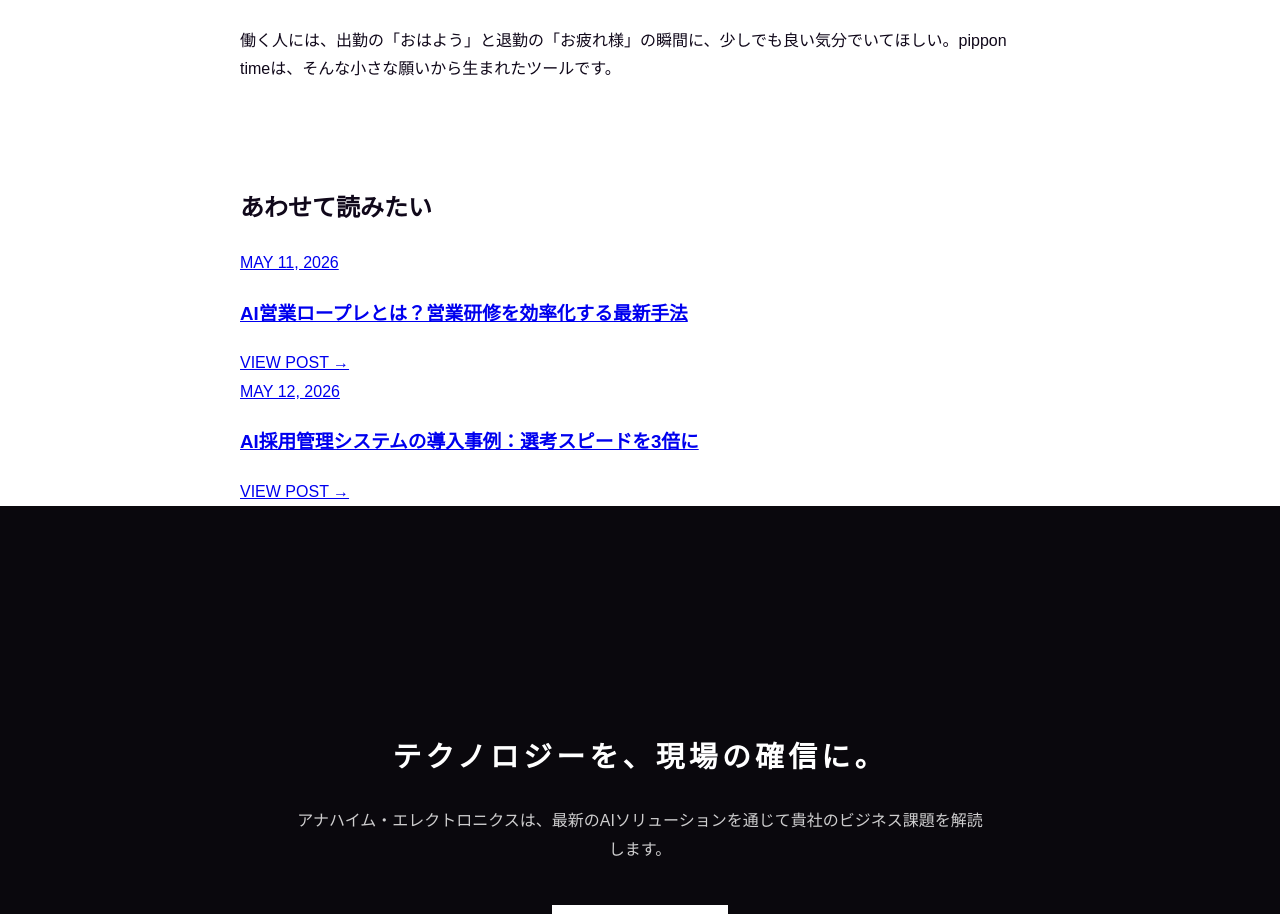
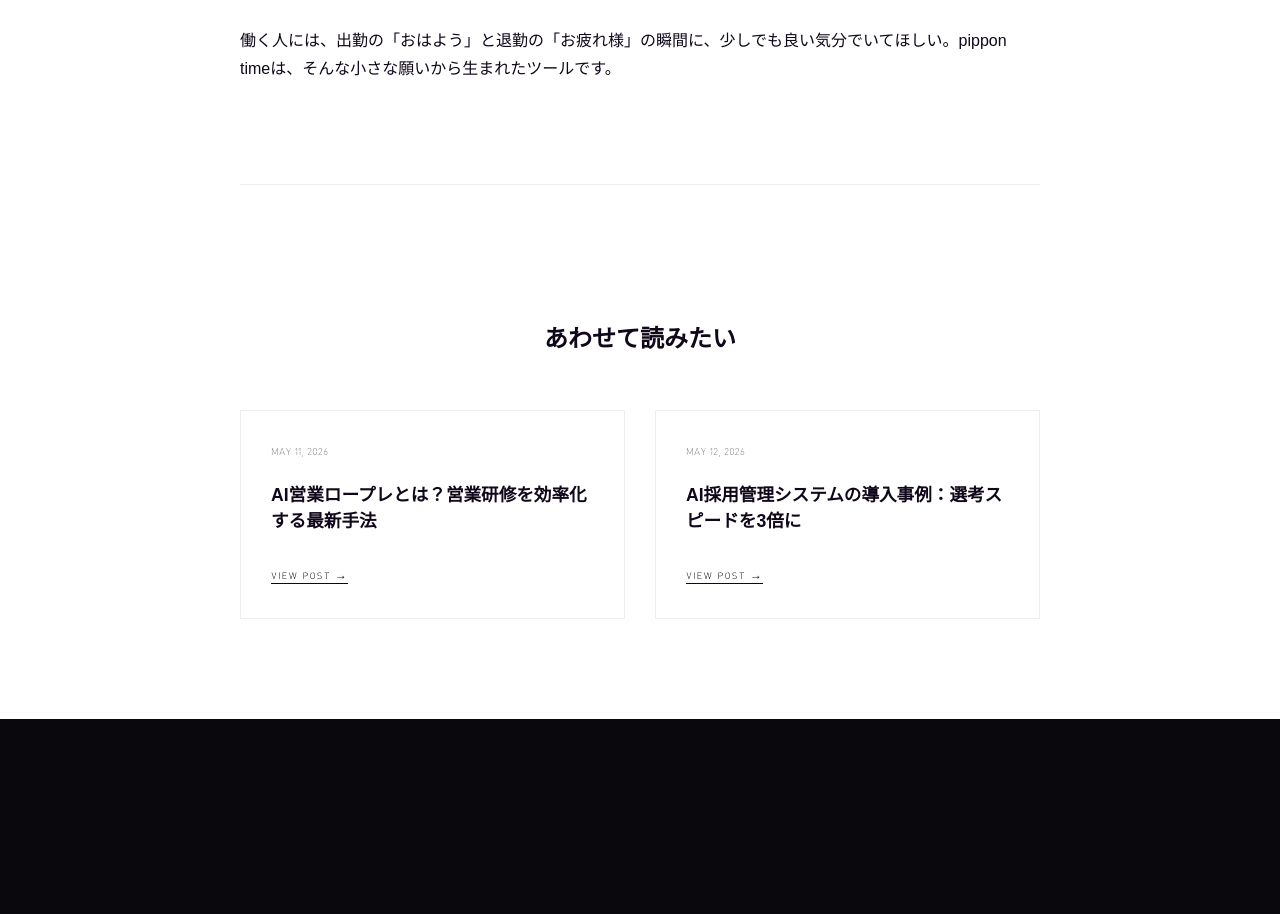
Before and after one commit to crystal-kiri/ah, a plain HTML site: page journal/posts/pippon-dev-story/index.html in a window 1280 px wide. Shown: the part 3294-4208 px from the top of the page. Drawn offline with Linux system fonts and the light colour scheme; a web font is replaced by a local one.

Commit message:
Update journal-common.css

```diff
--- a/journal/journal-common.css
+++ b/journal/journal-common.css
@@ -321,3 +321,73 @@ body {
   background-color: #10081a;
   color: #fff;
 }
+
+/* 関連記事セクション全体 */
+.related-section {
+  margin: 100px 0;
+  padding-top: 60px;
+  border-top: 1px solid #eee;
+}
+
+.related-header {
+  text-align: center;
+  margin-bottom: 50px;
+}
+
+/* カードを横に並べるグリッド */
+.related-grid {
+  display: grid;
+  grid-template-columns: 1fr 1fr; /* 2列並び */
+  gap: 30px;
+}
+
+/* カード本体のデザイン */
+.related-card {
+  display: block;
+  text-decoration: none;
+  color: #10081a !important;
+  background: #fff;
+  border: 1px solid #eee;
+  padding: 30px;
+  transition: all 0.3s ease;
+  position: relative;
+}
+
+.related-card:hover {
+  border-color: #10081a;
+  transform: translateY(-5px);
+  box-shadow: 0 15px 30px rgba(0,0,0,0.05);
+}
+
+.card-date {
+  font-family: var(--font-display);
+  font-size: 0.8rem;
+  color: #888;
+  display: block;
+  margin-bottom: 15px;
+}
+
+.related-card h3 {
+  font-family: var(--font-base);
+  font-size: 1.1rem;
+  font-weight: 900;
+  line-height: 1.5;
+  margin-bottom: 25px;
+  border: none !important; /* H2用の線を消す */
+}
+
+.card-more {
+  font-family: var(--font-display);
+  font-size: 0.75rem;
+  letter-spacing: 0.1em;
+  font-weight: 900;
+  border-bottom: 1px solid #10081a;
+  padding-bottom: 2px;
+}
+
+/* スマホでは縦並びにする */
+@media (max-width: 768px) {
+  .related-grid {
+    grid-template-columns: 1fr;
+  }
+}
```
